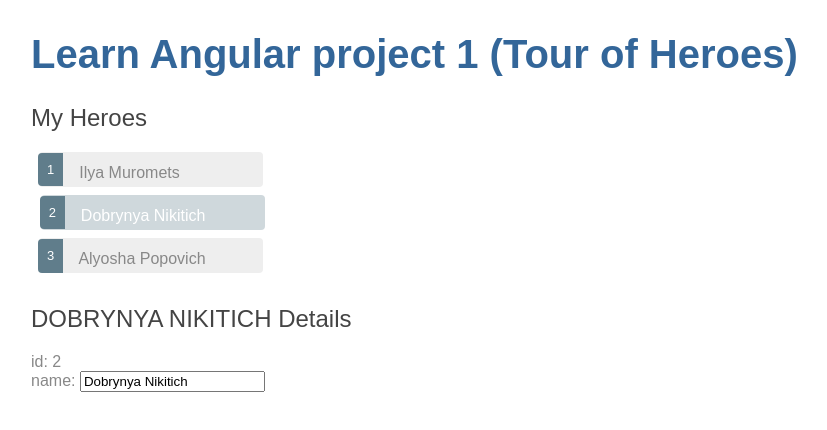
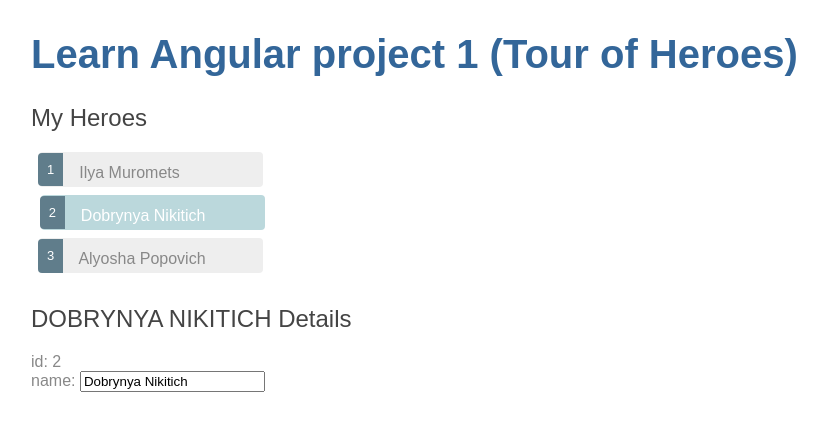
Before and after one commit to IgnatovDan/LearnAngular6_try1, an Angular app: page / in a window 1280 px wide. In both pictures the pointer is over the item 152 px from the left and 212 px from the top of the page. Shown: the top 430 px of the page, without its empty margins (1-828 px from the left). Built offline with nearby package versions, Linux system fonts and the light colour scheme.

Commit message:
background of the selected element changes on hover in tutorial application

```diff
--- a/src/app/myheroes/myheroes.component.css
+++ b/src/app/myheroes/myheroes.component.css
@@ -25,6 +25,9 @@
 .heroesList__item_selected {
   background-color: #CFD8DC;
   color: white;
+}
+.heroesList__item_selected:hover {
+  background-color: #BBD8DC;
 }
 
 .heroesList__item_notSelected {
```
